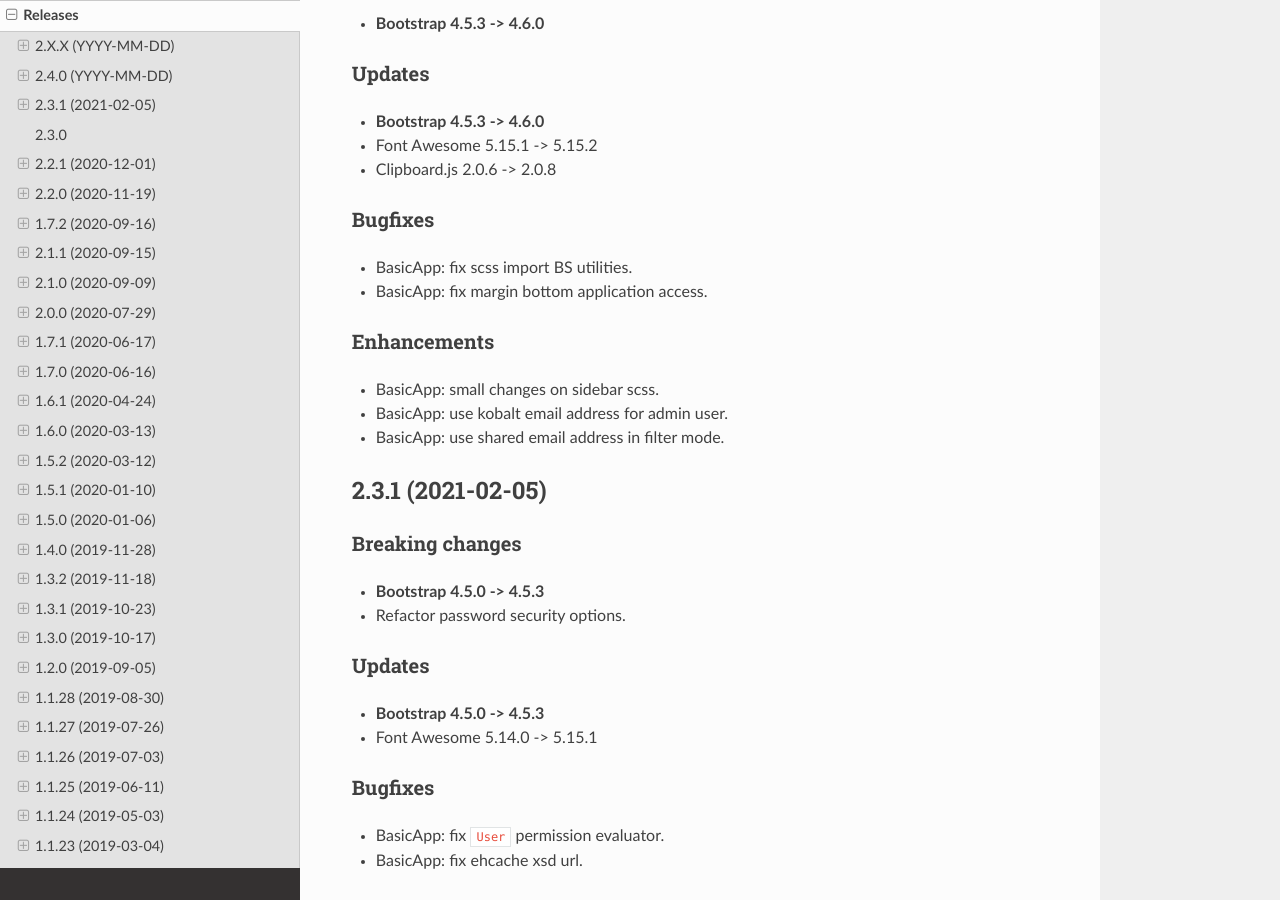
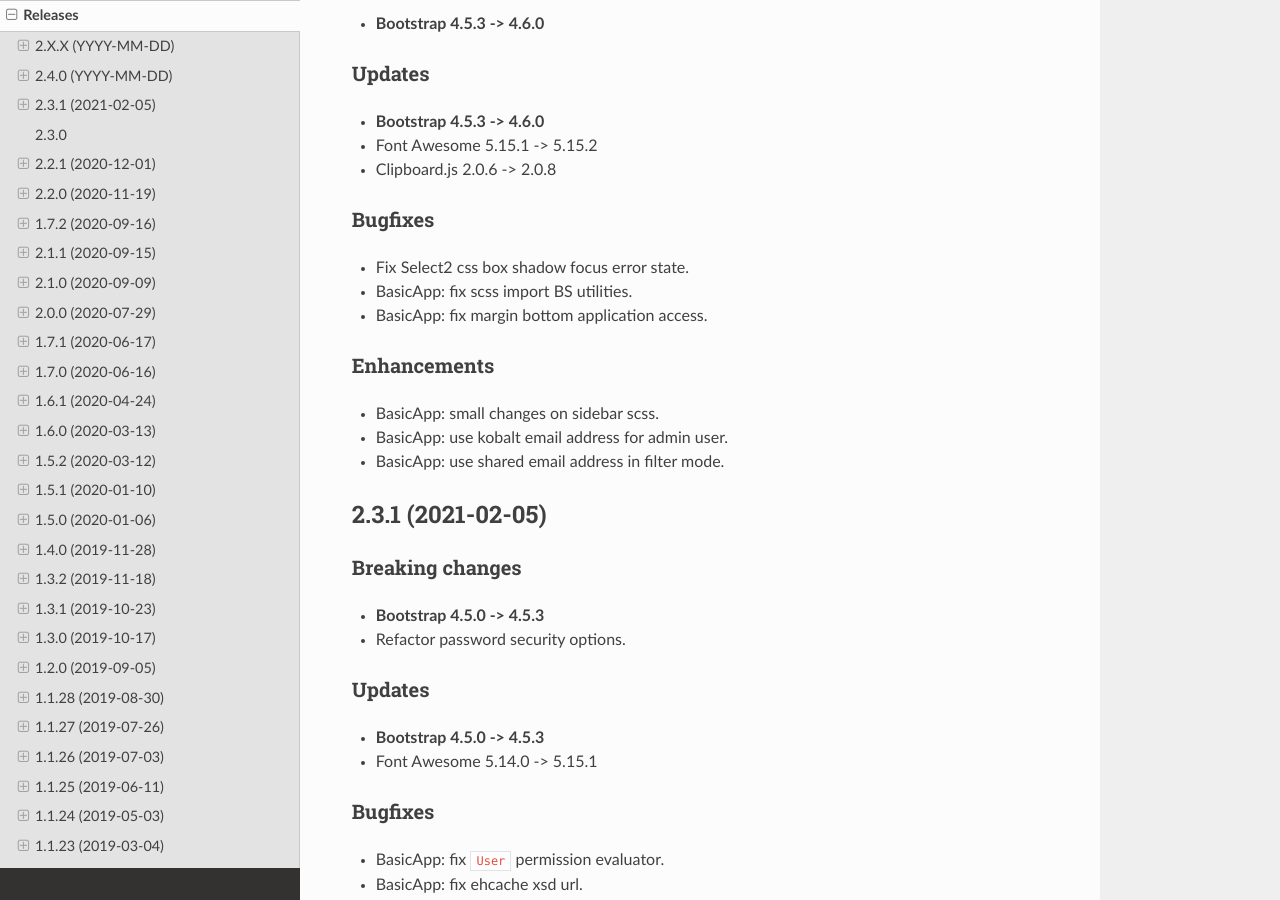
Before and after one commit to igloo-project/igloo-doc, a Sphinx documentation site: the page built from source/release-notes/releases.rst, in a window 1280 px wide and 900 px high, scrolled down 532 px. Built offline with Sphinx 7.4.7 and the Read the Docs theme 2.0.0, drawn with Linux system fonts in a browser that asks for light colours.

Commit message:
2.4.0: release notes

```diff
--- a/source/release-notes/releases.rst
+++ b/source/release-notes/releases.rst
@@ -39,6 +39,7 @@
 Bugfixes
 ********
 
+* Fix Select2 css box shadow focus error state.
 * BasicApp: fix scss import BS utilities.
 * BasicApp: fix margin bottom application access.
 
```
